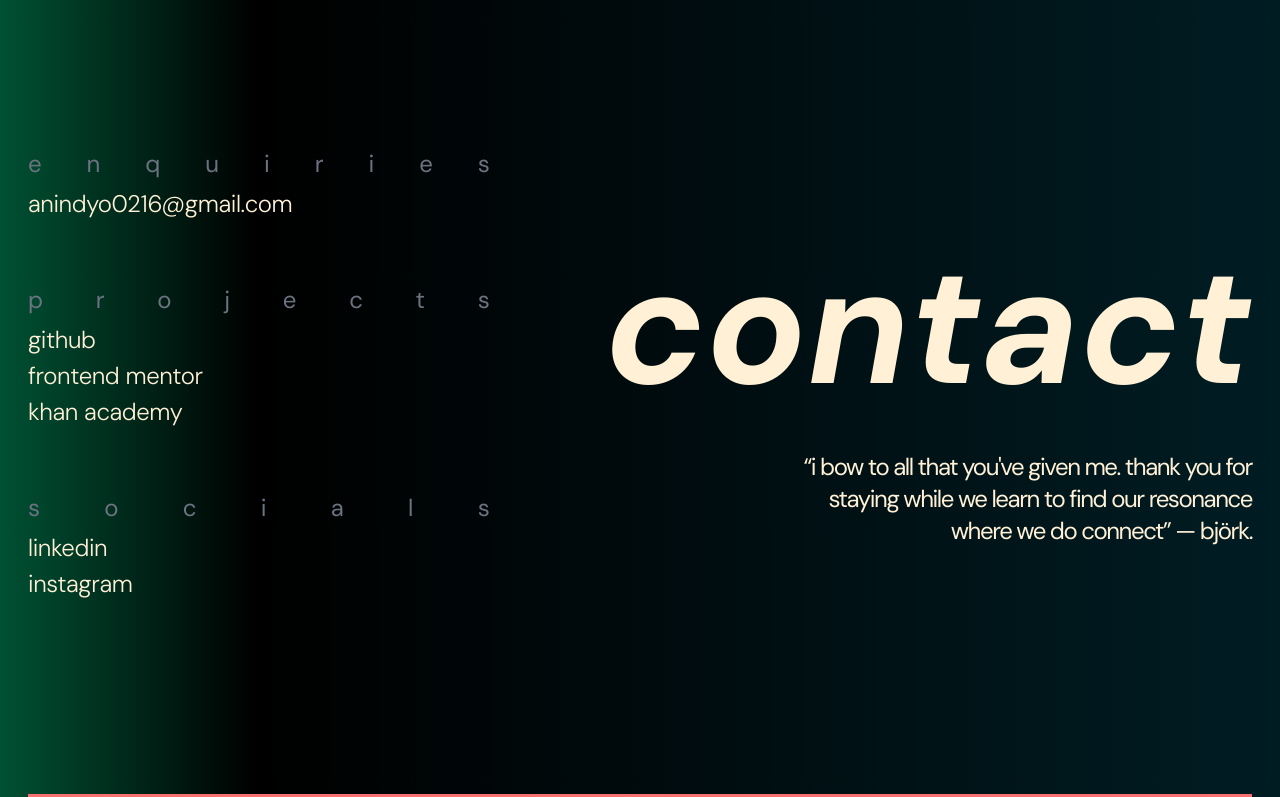
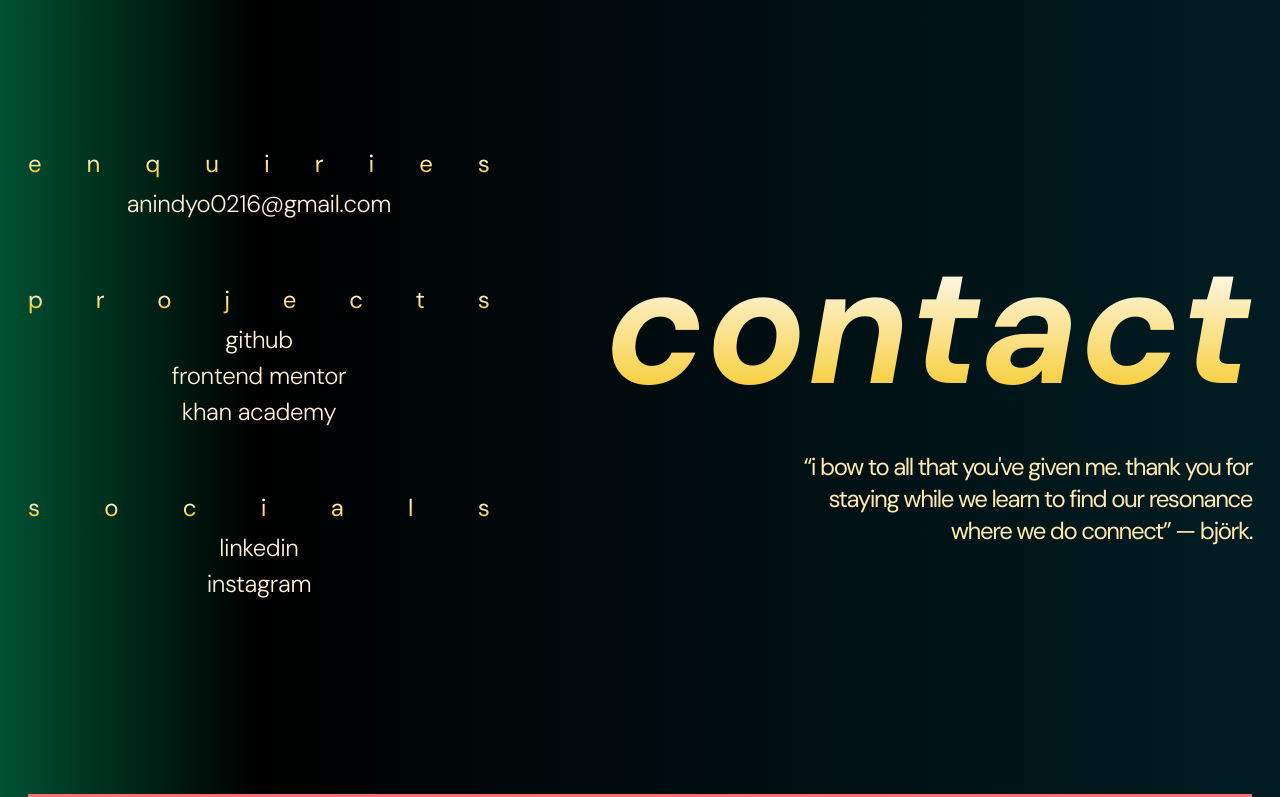
Before and after one commit to anindyoo/portfolio, a React (Create React App) app: page / in a window 1280 px wide. Shown: the part 4044-4841 px from the top of the page. Built offline with nearby package versions, Linux system fonts and the light colour scheme.

Commit message:
feat: add react router Link component.

```diff
--- a/src/components/Contact/Contact.jsx
+++ b/src/components/Contact/Contact.jsx
@@ -1,4 +1,5 @@
 /* eslint-disable react/no-array-index-key */
+import { Link } from 'react-router-dom';
 import contactData from '../../data/contact.json'
 
 const Contact = () => {
@@ -25,6 +26,7 @@ const Contact = () => {
           >
             <span className="
             CONTACT-CATEGORY
+            HEADLINE-TEXT
             flex justify-between
             text-2xl text-gray-500
             mb-2"
@@ -35,16 +37,25 @@ const Contact = () => {
             </span>
             <ul className="
             CONTACT-LINKS-LIST
-            flex flex-col gap-1 tracking-tight"
+            flex flex-col gap-1 tracking-tight
+            text-center"
             >
               {links.map((link) => (
                 <li
-                  key={link.name}
+                  key={link.url}
+                  title={link.name}
                   className="
                   CONTACT-LINK
-                  font-light text-2xl"
+                  font-light text-2xl
+                  hover:underline"
                 >
-                  {link.name}
+                  <Link
+                    to={link.url}
+                    target="_blank"
+                    rel="noreferrer"
+                  >
+                    {link.name}
+                  </Link>
                 </li>
               ))}
             </ul>
@@ -59,14 +70,14 @@ const Contact = () => {
       >
         <span className="
         CONTACT-TITLE
+        HEADLINE-TEXT
         italic font-bold text-[10.375rem]"
         >
           contact
         </span>
         <span className="
         CONTACT-SUBTITLE
-        text-right
-        text-2xl tracking-[-0.06em]"
+        text-sunglowMuted text-right text-2xl tracking-[-0.06em]"
         >
           {contactText}
         </span>
--- a/src/components/SkewedCard/SkewedCard.jsx
+++ b/src/components/SkewedCard/SkewedCard.jsx
@@ -1,3 +1,5 @@
+import { Link } from 'react-router-dom';
+
 const SkewedCard = (props) => {
   const {
     expRole,
@@ -8,7 +10,8 @@ const SkewedCard = (props) => {
   } = props;
 
   return (
-    <div
+    <Link
+      to="/experiences"
       className="
       SKEWED-CARD
       absolute
@@ -36,7 +39,7 @@ const SkewedCard = (props) => {
         </div>
         <span className="text-base font-light">{date}</span>
       </div>
-    </div>
+    </Link>
   );
 };
 
```
